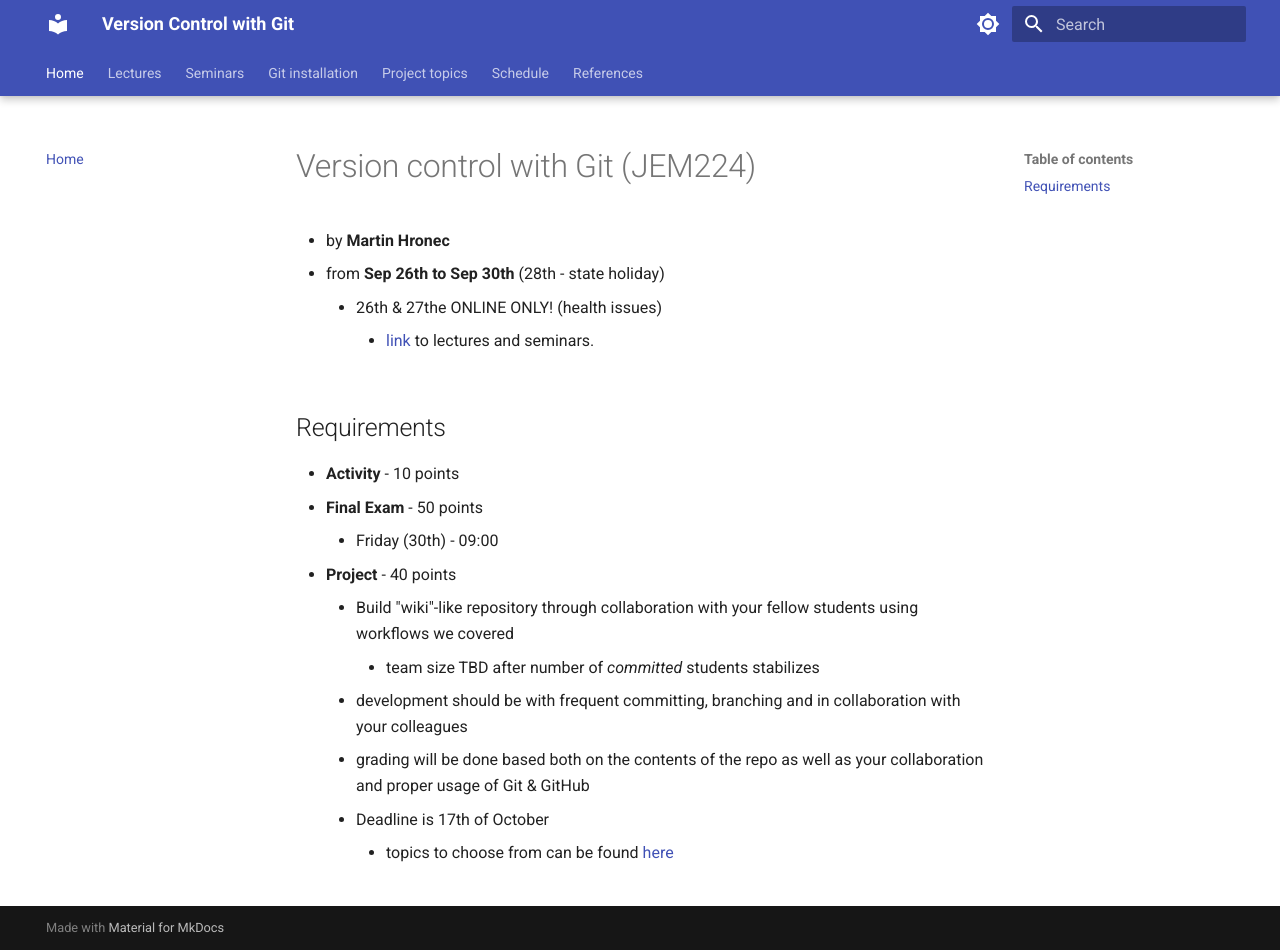
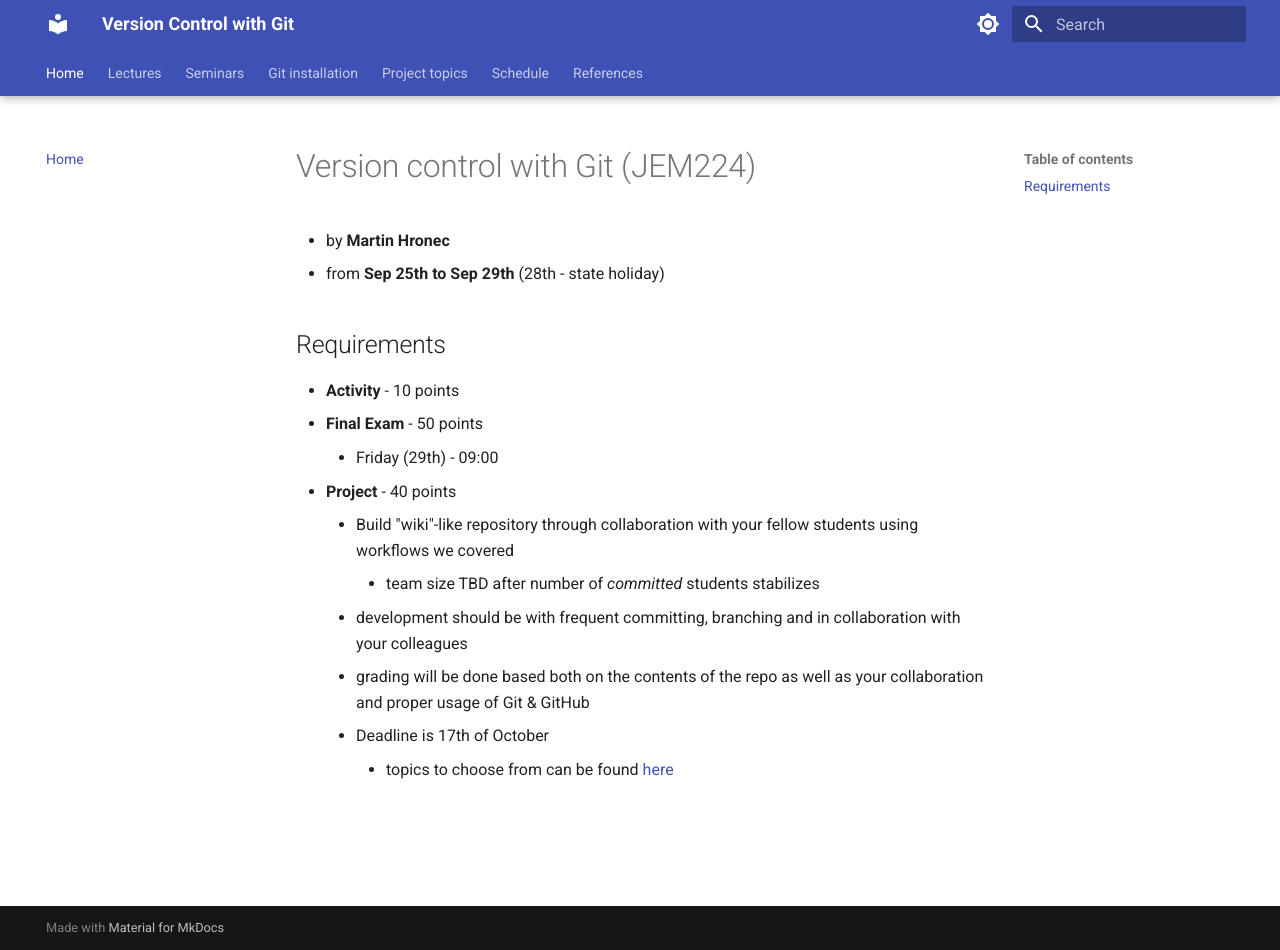
Before and after one commit to martinhronec/JEM224, an MkDocs documentation site: the page built from docs/README.md, in a window 1280 px wide and 950 px high. Built offline with MkDocs 1.6.1 and Material for MkDocs 9.7.7, drawn with Linux system fonts in a browser that asks for light colours.

Commit message:
Update schedule in README.md

```diff
--- a/docs/README.md
+++ b/docs/README.md
@@ -1,15 +1,13 @@
 
 # Version control with Git (JEM224)
 * by **Martin Hronec**
-* from **Sep 26th to Sep 30th** (28th - state holiday)
-    * 26th & 27the ONLINE ONLY! (health issues)
-        * [link](https://teams.microsoft.com/l/meetup-join/19%3ameeting_YjEzNDc0NTItNGIzMS00MWQ0LTgzNTUtZGEwMDU0MDQxNGM2%40thread.v2/0?context=%7b%22Tid%22%3a%22e09276da-f934-4086-bf08-8816a20414a2%22%2c%22Oid%22%3a%2263944b03-e777-4f51-b072-591ecb9d0b83%22%7d) to lectures and seminars.
+* from **Sep 25th to Sep 29th** (28th - state holiday)
 
 ## Requirements
 
 * **Activity** - 10 points
 * **Final Exam** - 50 points
-    * Friday (30th) - 09:00
+    * Friday (29th) - 09:00
 
 * **Project** - 40 points
     * Build "wiki"-like repository through collaboration with your fellow students using workflows we covered
```
